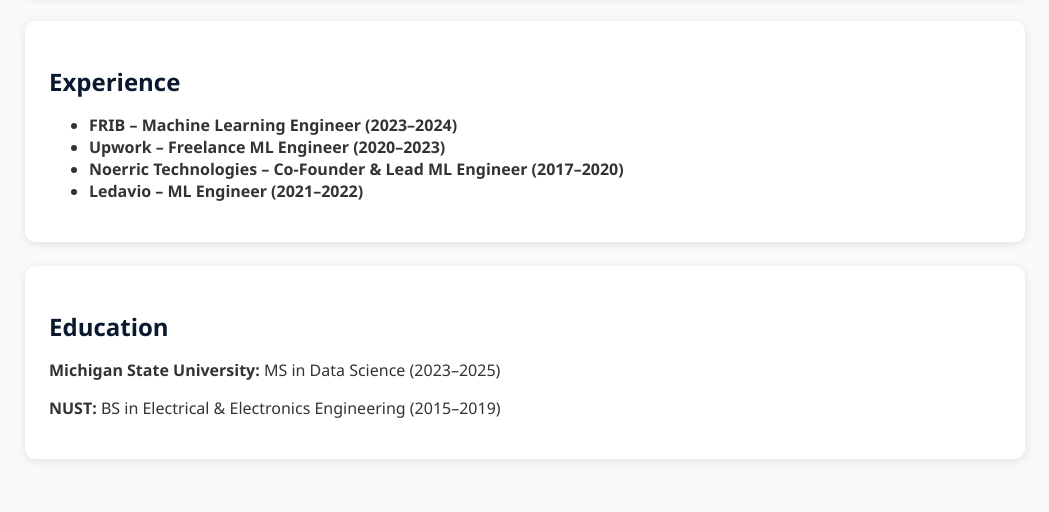
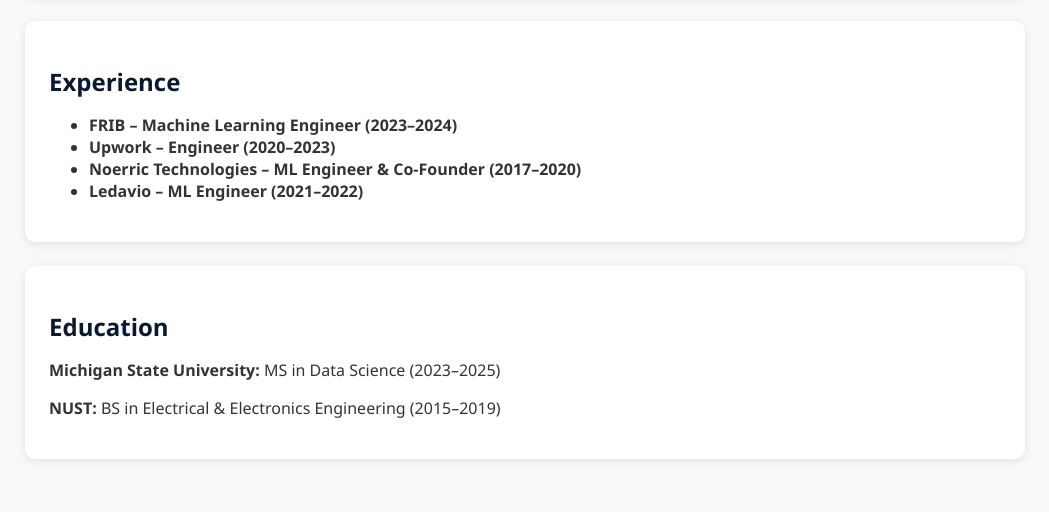
Before and after one commit to haroon001/haroon001.github.io, a plain HTML site: page index.html in a window 1280 px wide. Shown: the part 1332-1844 px from the top of the page, without its empty margins (115-1164 px from the left). Drawn offline with Linux system fonts and the light colour scheme.

Commit message:
Renaming title and uploading Noerric video

```diff
--- a/index.html
+++ b/index.html
@@ -117,7 +117,7 @@
       <li><strong>CLIP Image Search:</strong> Built retrieval engine for 3M+ design images (Ledavio)</li>
     </ul>
     <div class="project-embed">
-      <iframe src="https://github.com/YOUR_USERNAME/YOUR_PROJECT" width="100%" height="250" frameborder="0"></iframe>
+      <iframe src="https://drive.google.com/file/d/1Z55aGWd_1I9zvmXWIbrG5NXNsrXevRPq/preview" width="100%" height="250" frameborder="0"></iframe>
     </div>
   </div>
 
@@ -125,8 +125,8 @@
     <h2 class="section-title">Experience</h2>
     <ul>
       <li><strong>FRIB – Machine Learning Engineer (2023–2024)</strong></li>
-      <li><strong>Upwork – Freelance ML Engineer (2020–2023)</strong></li>
-      <li><strong>Noerric Technologies – Co-Founder & Lead ML Engineer (2017–2020)</strong></li>
+      <li><strong>Upwork – Engineer (2020–2023)</strong></li>
+      <li><strong>Noerric Technologies –  ML Engineer & Co-Founder (2017–2020)</strong></li>
       <li><strong>Ledavio – ML Engineer (2021–2022)</strong></li>
     </ul>
   </div>
```
